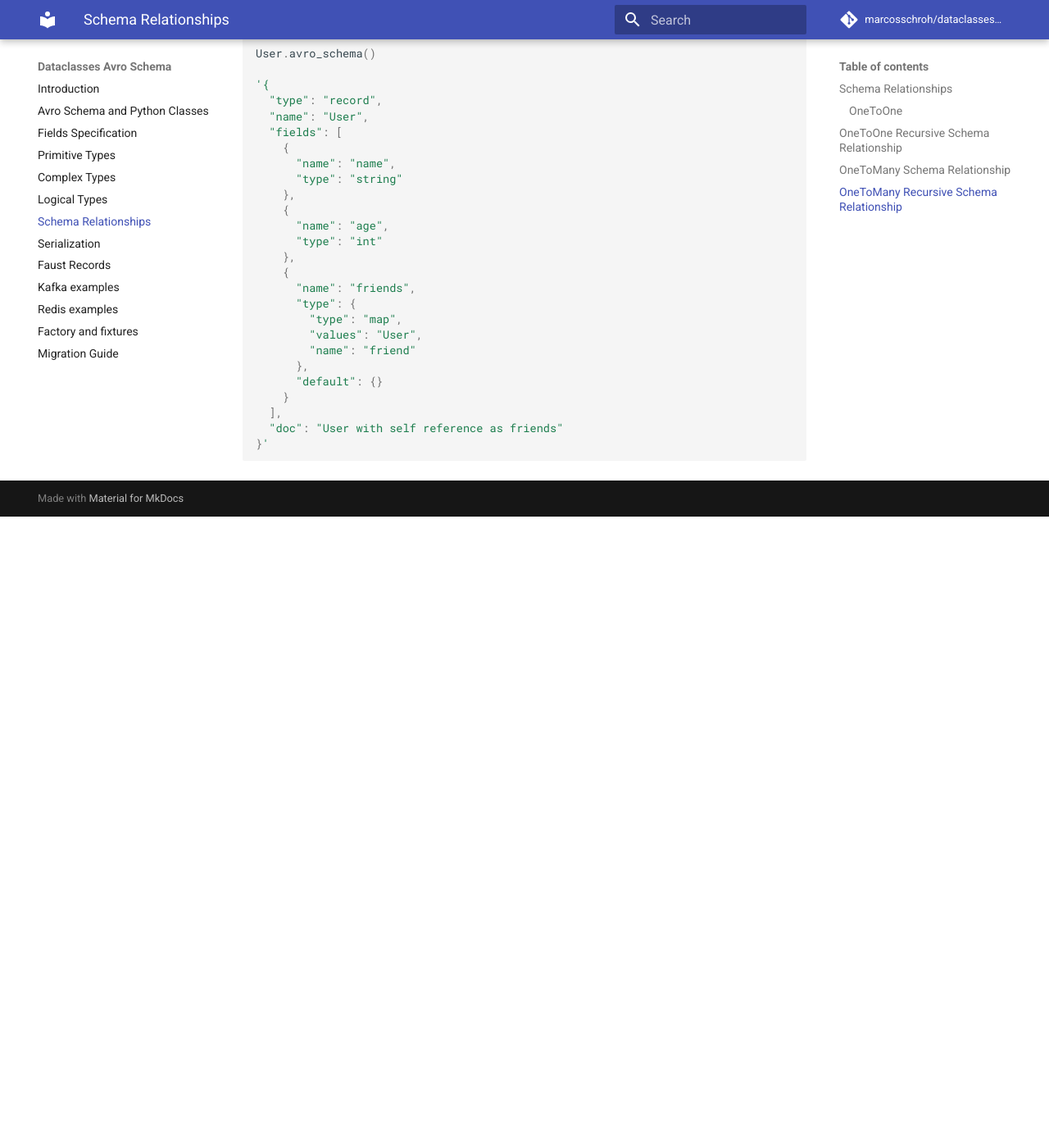
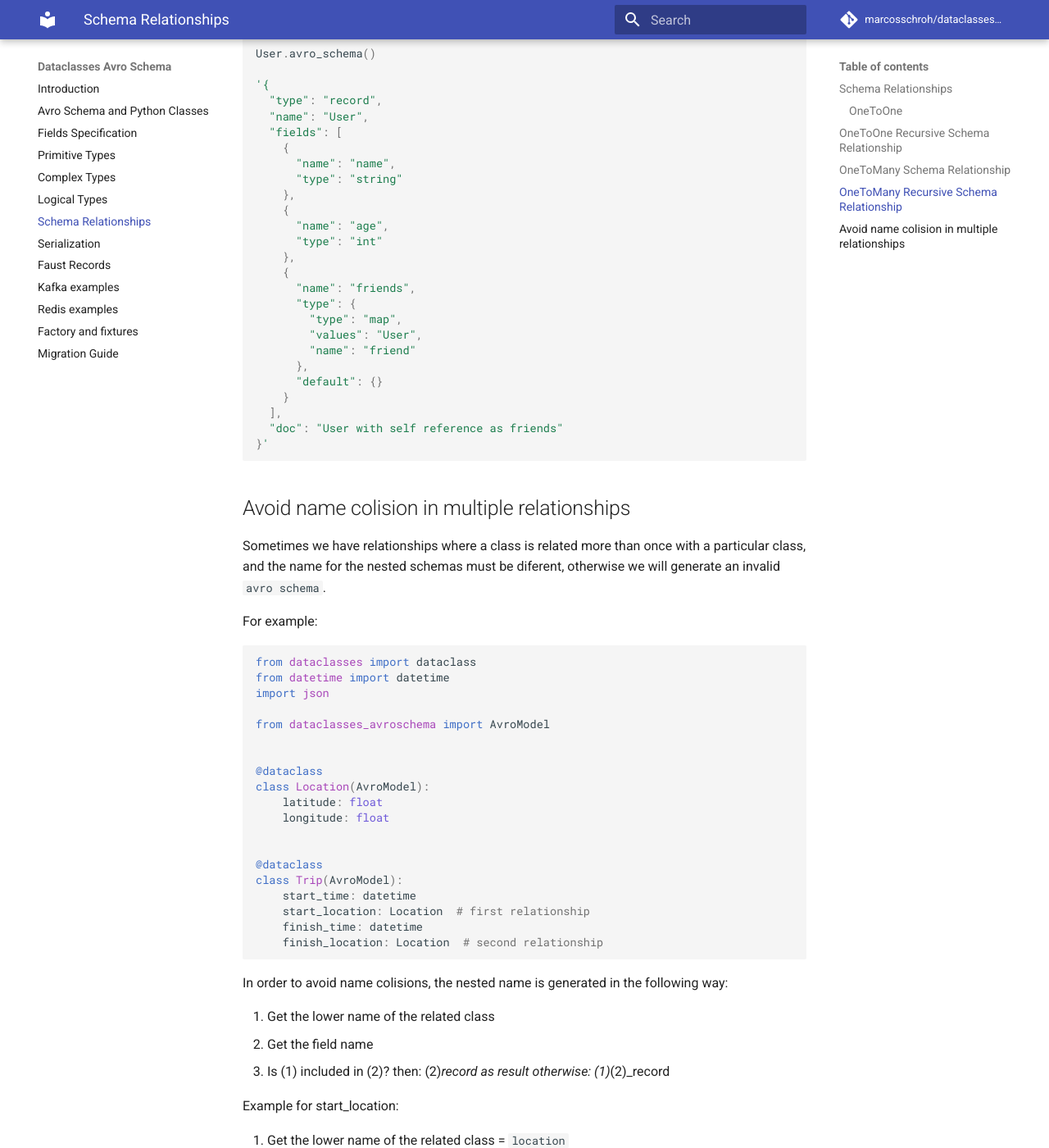
Before and after one commit to marcosschroh/dataclasses-avroschema, an MkDocs documentation site: the page built from docs/schema_relationships.md, in a window 1280 px wide and 1400 px high, scrolled down 4656 px. Shown: the whole window at 82% size. Built offline with MkDocs 1.6.1 and Material for MkDocs 9.7.7, drawn with Linux system fonts in a browser that asks for light colours; comment, search, counter and statistics services are not loaded; before the commit the page ends 5286 px from its top, so only the background shows below that; some of the changed text lies outside the part shown.

Commit message:
fix: correct name generation for nested records (#81)

````diff
--- a/docs/schema_relationships.md
+++ b/docs/schema_relationships.md
@@ -118,7 +118,7 @@
         "type": "array",
         "items": {
           "type": "record",
-          "name": "Address",
+          "name": "address_record",
           "fields": [
             {"name": "street", "type": "string"},
             {"name": "street_number", "type": "int"}
@@ -167,7 +167,7 @@
         "type": "map",
         "values": {
           "type": "record",
-          "name": "Address",
+          "name": "address_record",
           "fields": [
             {"name": "street", "type": "string"},
             {"name": "street_number", "type": "int"}
@@ -260,3 +260,104 @@
   "doc": "User with self reference as friends"
 }'
 ```
+
+## Avoid name colision in multiple relationships
+
+Sometimes we have relationships where a class is related more than once with a particular class,
+and the name for the nested schemas must be diferent, otherwise we will generate an invalid `avro schema`.
+
+For example:
+
+```python
+from dataclasses import dataclass
+from datetime import datetime
+import json
+
+from dataclasses_avroschema import AvroModel
+
+
+@dataclass
+class Location(AvroModel):
+    latitude: float
+    longitude: float
+
+
+@dataclass
+class Trip(AvroModel):
+    start_time: datetime
+    start_location: Location  # first relationship
+    finish_time: datetime
+    finish_location: Location  # second relationship
+```
+
+In order to avoid name colisions, the nested name is generated in the following way:
+
+1. Get the lower name of the related class
+2. Get the field name
+3. Is (1) included in (2)?
+   then: (2)_record as result
+   otherwise: (1)_(2)_record
+
+Example for start_location:
+
+1. Get the lower name of the related class = `location`
+2. Get the field name = `start_location`
+3. Is `location` included in `start_location`? yes, so the result is `start_location_record`
+
+```python
+'{
+  "type": "record",
+  "name": "Trip",
+  "fields": [
+    {
+      "name": "start_time",
+      "type": {
+        "type": "long", "logicalType": "timestamp-millis"
+      }
+    },
+    {
+      "name": "start_location",
+      "type": {
+        "type": "record",
+        "name": "start_location_record",
+        "fields": [
+          {
+            "name": "latitude",
+            "type": "float"
+          },
+          {
+           "name": "longitude",
+           "type": "float"
+          }
+        ],
+        "doc": "Location(latitude: float, longitude: float)"
+      }
+    },
+    {
+      "name": "finish_time",
+      "type": {
+        "type": "long", "logicalType": "timestamp-millis"
+      }
+    },
+    {
+      "name": "finish_location",
+      "type": {
+        "type": "record",
+        "name": "finish_location_record",
+        "fields": [
+          {
+            "name": "latitude",
+            "type": "float"
+          },
+          {
+            "name": "longitude",
+            "type": "float"
+          }
+        ],
+        "doc": "Location(latitude: float, longitude: float)"
+      }
+    }
+  ],
+  "doc": "Trip(start_time: datetime.datetime, start_location: __main__.Location, finish_time: datetime.datetime, finish_location: __main__.Location)"
+}'
+```
````
Also changed, not shown: 9 other files.
